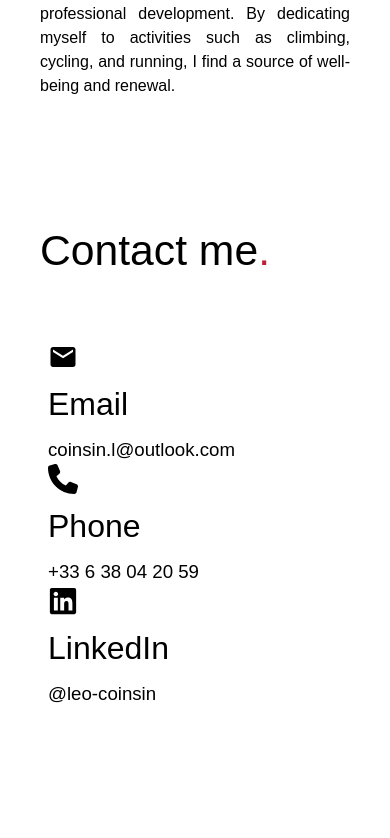
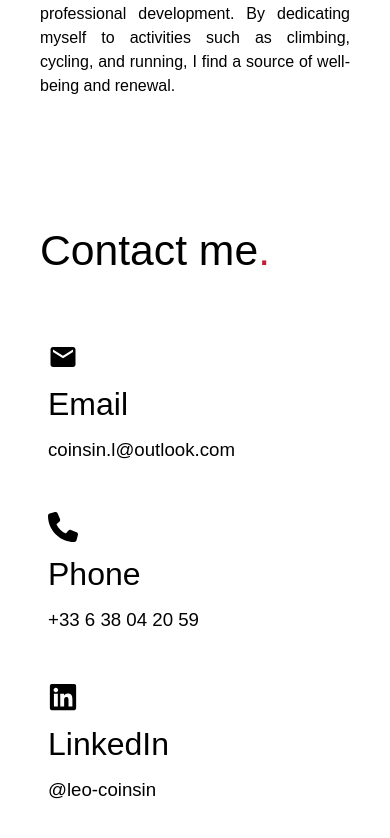
Before and after one commit to LCoinsin/Portfolio, a React (Vite) app in the folder Frontend/: page / in a window 390 px wide. Shown: the part 3037-3875 px from the top of the page. Built offline with nearby package versions, Linux system fonts and the light colour scheme; a web font is replaced by a local one.

Commit message:
Refactor Contact component layout

```diff
--- a/Frontend/src/components/Contact/index.tsx
+++ b/Frontend/src/components/Contact/index.tsx
@@ -13,56 +13,23 @@
         <span className="text-primary">.</span>
       </h1>
       <div className="h-[60px]" />
-      <div className="grid grid-cols-1 lg:grid-cols-3">
+      <div className="grid grid-cols-1 gap-y-12 lg:grid-cols-3">
         <div className="col-span-1 flex flex-col justify-center gap-y-2 px-2 pr-8">
           <MdEmail size={30} />
           <h3 className="text-small font-normal">Email</h3>
-          {/* <p className="text-footnote font-extralight">
-            Lorem ipsum dolor sit amet consectetur adipisicing elit. Quos, esse
-            nam
-          </p> */}
           <p className="text-paragraphe font-light">coinsin.l@outlook.com</p>
         </div>
         <div className="col-span-1 flex flex-col justify-center gap-y-2 px-2 pr-8">
           <FaPhone size={30} />
           <h3 className="text-small font-normal">{t("contact_phone_title")}</h3>
-          {/* <p className="text-footnote font-extralight">
-            Lorem ipsum dolor sit amet consectetur adipisicing elit. Quos, esse
-            nam
-          </p> */}
           <p className="text-paragraphe font-light">+33 6 38 04 20 59</p>
         </div>
         <div className="col-span-1 flex flex-col justify-center gap-y-2 px-2 pr-8">
           <FaLinkedin size={30} />
           <h3 className="text-small font-normal">LinkedIn</h3>
-          {/* <p className="text-footnote font-extralight">
-            Lorem ipsum dolor sit amet consectetur adipisicing elit. Quos, esse
-            nam
-          </p> */}
           <p className="text-paragraphe font-light">@leo-coinsin</p>
         </div>
       </div>
-      {/* <div className="h-[60px]" />
-      <div className="flex flex-col gap-5">
-        <div className="text-paragraphe flex flex-row items-center gap-4 font-extralight">
-          <div className="flex h-[40pt] w-[40pt] items-center justify-center rounded-full border border-black">
-            <Mail size={30} strokeWidth={0.7} />
-          </div>
-          coinsin.l@outlook.com
-        </div>
-        <div className="text-paragraphe flex flex-row items-center gap-4 font-extralight">
-          <div className="flex h-[40pt] w-[40pt] items-center justify-center rounded-full border border-black">
-            <Phone size={30} strokeWidth={0.7} />
-          </div>
-          +33 6 38 04 20 59
-        </div>
-        <div className="text-paragraphe flex flex-row items-center gap-4 font-extralight">
-          <div className="flex h-[40pt] w-[40pt] items-center justify-center rounded-full border border-black">
-            <LinkedinIcon size={30} strokeWidth={0.7} />
-          </div>
-          leo-coinsin
-        </div>
-      </div> */}
     </div>
   );
 }
```
